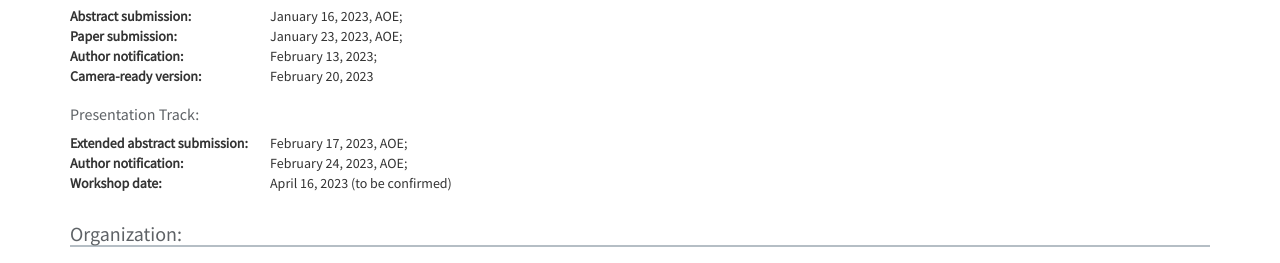
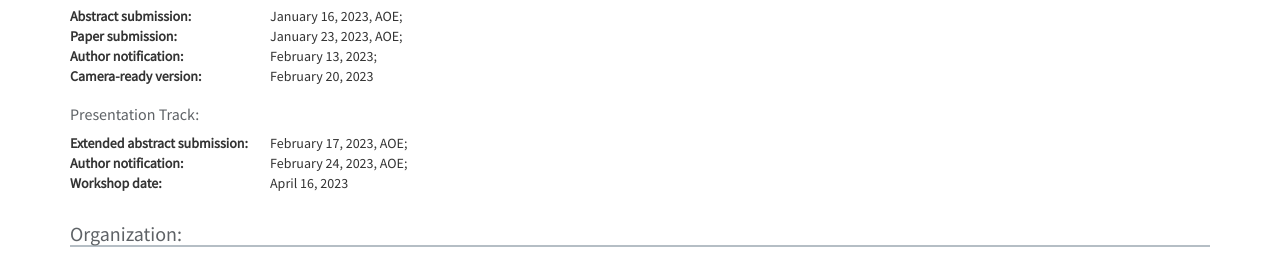
Before and after one commit to naser/ltb2024.github.io, a plain HTML site: page index.html in a window 1280 px wide. Shown: the part 1614-1877 px from the top of the page. Drawn offline with nearby package versions, Linux system fonts and the light colour scheme.

Commit message:
workshop date (#13)

```diff
--- a/index.html
+++ b/index.html
@@ -182,7 +182,7 @@
       </tr>
       <tr>
         <td style="width:200px"><b>Workshop date:</b></td>
-        <td>April 16, 2023 (to be confirmed)</td>
+        <td>April 16, 2023</td>
       </tr>
 
     </table>
```
